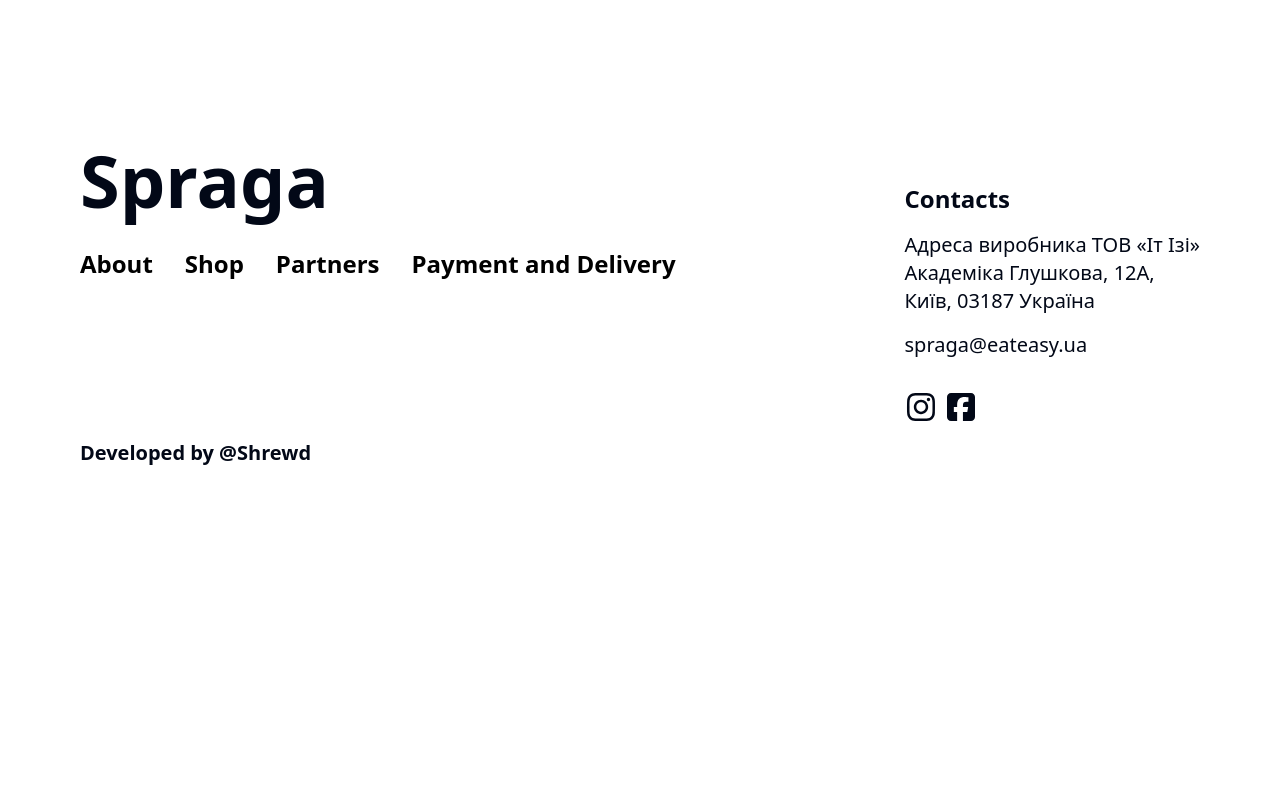
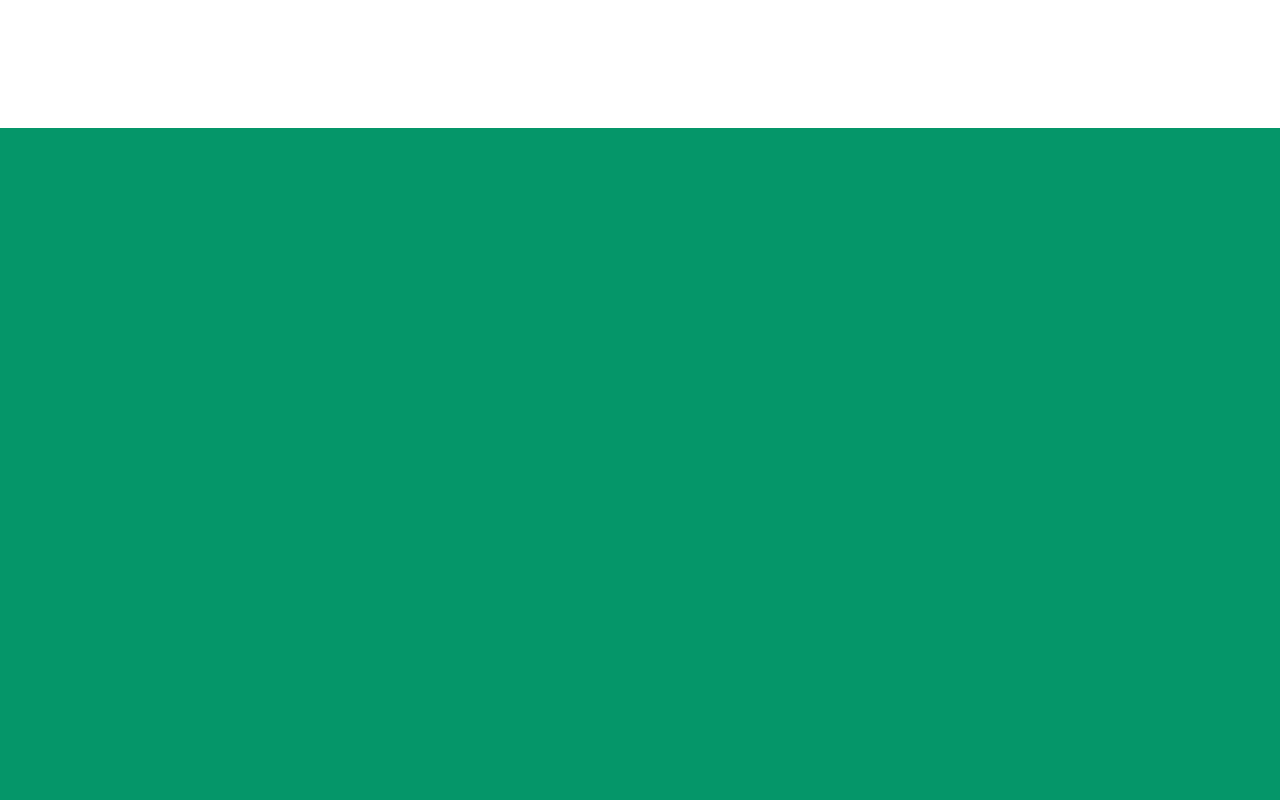
Before and after one commit to ShrewdLuni/Spraga, a React (Vite) app: page /about in a window 1280 px wide. Shown: the part 2100-2900 px from the top of the page. Before the commit the page ends 2583 px from the top, so only its background shows below. Built offline with nearby package versions, Linux system fonts and the light colour scheme.

Commit message:
feat: add StoryBlock component

```diff
--- a/src/pages/About/About.tsx
+++ b/src/pages/About/About.tsx
@@ -1,4 +1,5 @@
 import { Layout } from "../../components/Layout"
+import { StoryBlock } from "./components/StoryBlock"
 
 export const About = () => {
   return (
@@ -13,6 +14,7 @@
           <p className="w-[50%] text-3xl font-semibold">Lorem ipsum dolor sit amet, consectetur adipiscing elit. Sed diam nisi, malesuada non ante sed, bibendum bibendum urna. In nec faucibus leo. Fusce sed nisi id ante imperdiet vehicula at quis metus. Praesent in tellus maximus eros convallis tristique a non justo. Maecenas pellentesque accumsan pulvinar. Aliquam vel dictum elit, et hendrerit erat. Nunc mi magna, finibus sed aliquam vitae, condimentum ut purus. Sed in dui varius, consectetur nunc quis, rutrum lorem.</p>
         </div>
       </div>
+      <StoryBlock/>
     </Layout>
   )
 }
--- /dev/null
+++ b/src/pages/About/components/StoryBlock.tsx
@@ -0,0 +1,6 @@
+export const StoryBlock = () => {
+  return (
+    <div className="w-screen h-screen bg-emerald-600">
+    </div>
+  )
+}
```
